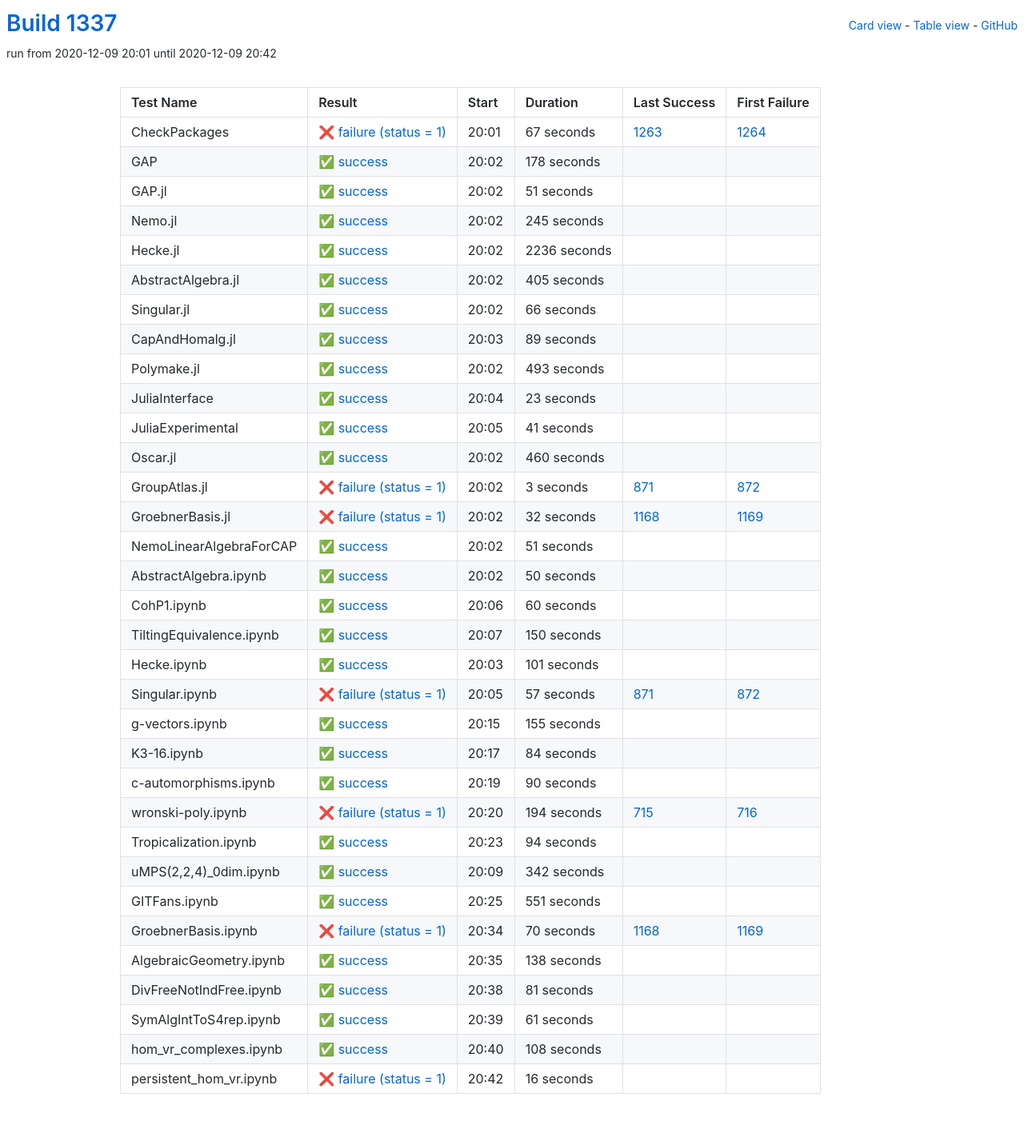
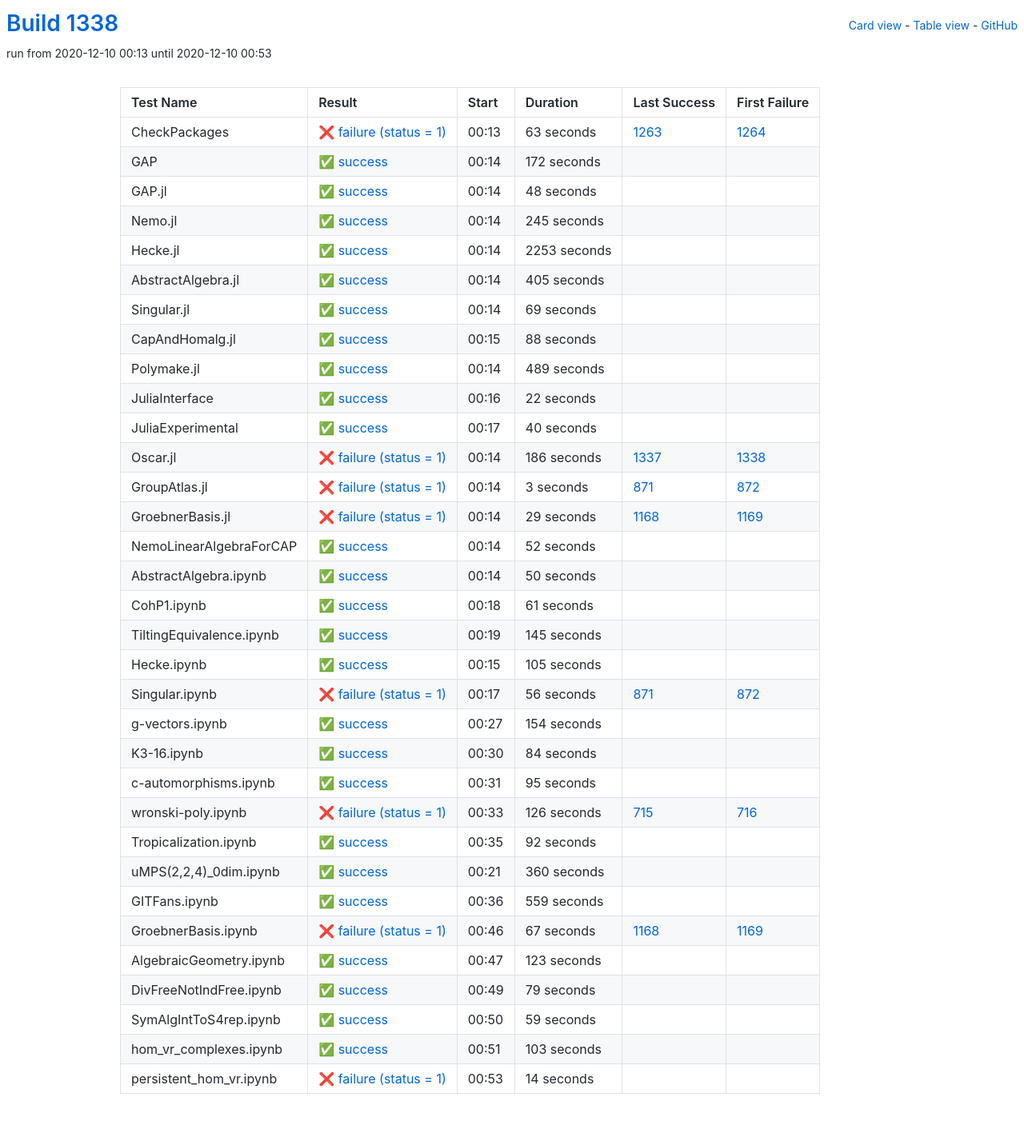
Before and after one commit to oscar-system/oscar-ci-status-stable, a Jekyll site: the page built from table.html, in a window 1280 px wide. Shown: the whole page at 80% size. Built offline with Jekyll 4.4.1, drawn with Linux system fonts in a browser that asks for light colours.

Commit message:
Build #1338

```diff
--- a/_data/ci.yml
+++ b/_data/ci.yml
@@ -1,6 +1,6 @@
 ---
-build: 1337
-build_url: https://oscarci.mathematik.uni-kl.de/job/oscar-stable/1337/
+build: 1338
+build_url: https://oscarci.mathematik.uni-kl.de/job/oscar-stable/1338/
 job: oscar-stable
 organization: oscar-system
 repo: oscar-ci-status-stable
@@ -8,44 +8,44 @@ repourl: https://github.com/oscar-system/oscar-ci-status-stable
 tests:
 - name: CheckPackages
   id: checkpackages
-  log: https://oscarci.mathematik.uni-kl.de/job/oscar-stable/1337/artifact/logs/build-1337/CheckPackages.log
-  start: 2020-12-09 20:01
+  log: https://oscarci.mathematik.uni-kl.de/job/oscar-stable/1338/artifact/logs/build-1338/CheckPackages.log
+  start: 2020-12-10 00:13
   success: false
   exitcode: 1
   status: failure
-  duration: 67
+  duration: 63
   last_success: 1263
   last_success_url: https://oscarci.mathematik.uni-kl.de/job/oscar-stable/1263/
   first_failure: 1264
   first_failure_url: https://oscarci.mathematik.uni-kl.de/job/oscar-stable/1264/
 - name: GAP
   id: gap
-  log: https://oscarci.mathematik.uni-kl.de/job/oscar-stable/1337/artifact/logs/build-1337/GAP.log
-  start: 2020-12-09 20:02
+  log: https://oscarci.mathematik.uni-kl.de/job/oscar-stable/1338/artifact/logs/build-1338/GAP.log
+  start: 2020-12-10 00:14
   success: true
   exitcode: 0
   status: success
-  duration: 178
+  duration: 172
   last_success: false
   last_success_url:
   first_failure: false
   first_failure_url:
 - name: GAP.jl
   id: gap-jl
-  log: https://oscarci.mathematik.uni-kl.de/job/oscar-stable/1337/artifact/logs/build-1337/GAP.jl.log
-  start: 2020-12-09 20:02
+  log: https://oscarci.mathematik.uni-kl.de/job/oscar-stable/1338/artifact/logs/build-1338/GAP.jl.log
+  start: 2020-12-10 00:14
   success: true
   exitcode: 0
   status: success
-  duration: 51
+  duration: 48
   last_success: false
   last_success_url:
   first_failure: false
   first_failure_url:
 - name: Nemo.jl
   id: nemo-jl
-  log: https://oscarci.mathematik.uni-kl.de/job/oscar-stable/1337/artifact/logs/build-1337/Nemo.jl.log
-  start: 2020-12-09 20:02
+  log: https://oscarci.mathematik.uni-kl.de/job/oscar-stable/1338/artifact/logs/build-1338/Nemo.jl.log
+  start: 2020-12-10 00:14
   success: true
   exitcode: 0
   status: success
@@ -56,20 +56,20 @@ tests:
   first_failure_url:
 - name: Hecke.jl
   id: hecke-jl
-  log: https://oscarci.mathematik.uni-kl.de/job/oscar-stable/1337/artifact/logs/build-1337/Hecke.jl.log
-  start: 2020-12-09 20:02
+  log: https://oscarci.mathematik.uni-kl.de/job/oscar-stable/1338/artifact/logs/build-1338/Hecke.jl.log
+  start: 2020-12-10 00:14
   success: true
   exitcode: 0
   status: success
-  duration: 2236
+  duration: 2253
   last_success: false
   last_success_url:
   first_failure: false
   first_failure_url:
 - name: AbstractAlgebra.jl
   id: abstractalgebra-jl
-  log: https://oscarci.mathematik.uni-kl.de/job/oscar-stable/1337/artifact/logs/build-1337/AbstractAlgebra.jl.log
-  start: 2020-12-09 20:02
+  log: https://oscarci.mathematik.uni-kl.de/job/oscar-stable/1338/artifact/logs/build-1338/AbstractAlgebra.jl.log
+  start: 2020-12-10 00:14
   success: true
   exitcode: 0
   status: success
@@ -80,80 +80,80 @@ tests:
   first_failure_url:
 - name: Singular.jl
   id: singular-jl
-  log: https://oscarci.mathematik.uni-kl.de/job/oscar-stable/1337/artifact/logs/build-1337/Singular.jl.log
-  start: 2020-12-09 20:02
+  log: https://oscarci.mathematik.uni-kl.de/job/oscar-stable/1338/artifact/logs/build-1338/Singular.jl.log
+  start: 2020-12-10 00:14
   success: true
   exitcode: 0
   status: success
-  duration: 66
+  duration: 69
   last_success: false
   last_success_url:
   first_failure: false
   first_failure_url:
 - name: CapAndHomalg.jl
   id: capandhomalg-jl
-  log: https://oscarci.mathematik.uni-kl.de/job/oscar-stable/1337/artifact/logs/build-1337/CapAndHomalg.jl.log
-  start: 2020-12-09 20:03
+  log: https://oscarci.mathematik.uni-kl.de/job/oscar-stable/1338/artifact/logs/build-1338/CapAndHomalg.jl.log
+  start: 2020-12-10 00:15
   success: true
   exitcode: 0
   status: success
-  duration: 89
+  duration: 88
   last_success: false
   last_success_url:
   first_failure: false
   first_failure_url:
 - name: Polymake.jl
   id: polymake-jl
-  log: https://oscarci.mathematik.uni-kl.de/job/oscar-stable/1337/artifact/logs/build-1337/Polymake.jl.log
-  start: 2020-12-09 20:02
+  log: https://oscarci.mathematik.uni-kl.de/job/oscar-stable/1338/artifact/logs/build-1338/Polymake.jl.log
+  start: 2020-12-10 00:14
   success: true
   exitcode: 0
   status: success
-  duration: 493
+  duration: 489
   last_success: false
   last_success_url:
   first_failure: false
   first_failure_url:
 - name: JuliaInterface
   id: juliainterface
-  log: https://oscarci.mathematik.uni-kl.de/job/oscar-stable/1337/artifact/logs/build-1337/JuliaInterface.log
-  start: 2020-12-09 20:04
+  log: https://oscarci.mathematik.uni-kl.de/job/oscar-stable/1338/artifact/logs/build-1338/JuliaInterface.log
+  start: 2020-12-10 00:16
   success: true
   exitcode: 0
   status: success
-  duration: 23
+  duration: 22
   last_success: false
   last_success_url:
   first_failure: false
   first_failure_url:
 - name: JuliaExperimental
   id: juliaexperimental
-  log: https://oscarci.mathematik.uni-kl.de/job/oscar-stable/1337/artifact/logs/build-1337/JuliaExperimental.log
-  start: 2020-12-09 20:05
+  log: https://oscarci.mathematik.uni-kl.de/job/oscar-stable/1338/artifact/logs/build-1338/JuliaExperimental.log
+  start: 2020-12-10 00:17
   success: true
   exitcode: 0
   status: success
-  duration: 41
+  duration: 40
   last_success: false
   last_success_url:
   first_failure: false
   first_failure_url:
 - name: Oscar.jl
   id: oscar-jl
-  log: https://oscarci.mathematik.uni-kl.de/job/oscar-stable/1337/artifact/logs/build-1337/Oscar.jl.log
-  start: 2020-12-09 20:02
-  success: true
-  exitcode: 0
-  status: success
-  duration: 460
-  last_success: false
-  last_success_url:
-  first_failure: false
-  first_failure_url:
+  log: https://oscarci.mathematik.uni-kl.de/job/oscar-stable/1338/artifact/logs/build-1338/Oscar.jl.log
+  start: 2020-12-10 00:14
+  success: false
+  exitcode: 1
+  status: failure
+  duration: 186
+  last_success: 1337
+  last_success_url: https://oscarci.mathematik.uni-kl.de/job/oscar-stable/1337/
+  first_failure: 1338
+  first_failure_url: https://oscarci.mathematik.uni-kl.de/job/oscar-stable/1338/
 - name: GroupAtlas.jl
   id: groupatlas-jl
-  log: https://oscarci.mathematik.uni-kl.de/job/oscar-stable/1337/artifact/logs/build-1337/GroupAtlas.jl.log
-  start: 2020-12-09 20:02
+  log: https://oscarci.mathematik.uni-kl.de/job/oscar-stable/1338/artifact/logs/build-1338/GroupAtlas.jl.log
+  start: 2020-12-10 00:14
   success: false
   exitcode: 1
   status: failure
@@ -164,32 +164,32 @@ tests:
   first_failure_url: https://oscarci.mathematik.uni-kl.de/job/oscar-stable/872/
 - name: GroebnerBasis.jl
   id: groebnerbasis-jl
-  log: https://oscarci.mathematik.uni-kl.de/job/oscar-stable/1337/artifact/logs/build-1337/GroebnerBasis.jl.log
-  start: 2020-12-09 20:02
+  log: https://oscarci.mathematik.uni-kl.de/job/oscar-stable/1338/artifact/logs/build-1338/GroebnerBasis.jl.log
+  start: 2020-12-10 00:14
   success: false
   exitcode: 1
   status: failure
-  duration: 32
+  duration: 29
   last_success: 1168
   last_success_url: https://oscarci.mathematik.uni-kl.de/job/oscar-stable/1168/
   first_failure: 1169
   first_failure_url: https://oscarci.mathematik.uni-kl.de/job/oscar-stable/1169/
 - name: NemoLinearAlgebraForCAP
   id: nemolinearalgebraforcap
-  log: https://oscarci.mathematik.uni-kl.de/job/oscar-stable/1337/artifact/logs/build-1337/NemoLinearAlgebraForCAP.log
-  start: 2020-12-09 20:02
+  log: https://oscarci.mathematik.uni-kl.de/job/oscar-stable/1338/artifact/logs/build-1338/NemoLinearAlgebraForCAP.log
+  start: 2020-12-10 00:14
   success: true
   exitcode: 0
   status: success
-  duration: 51
+  duration: 52
   last_success: false
   last_success_url:
   first_failure: false
   first_failure_url:
 - name: AbstractAlgebra.ipynb
   id: abstractalgebra-ipynb
-  log: https://oscarci.mathematik.uni-kl.de/job/oscar-stable/1337/artifact/logs/build-1337/AbstractAlgebra.ipynb.log
-  start: 2020-12-09 20:02
+  log: https://oscarci.mathematik.uni-kl.de/job/oscar-stable/1338/artifact/logs/build-1338/AbstractAlgebra.ipynb.log
+  start: 2020-12-10 00:14
   success: true
   exitcode: 0
   status: success
@@ -200,68 +200,68 @@ tests:
   first_failure_url:
 - name: CohP1.ipynb
   id: cohp1-ipynb
-  log: https://oscarci.mathematik.uni-kl.de/job/oscar-stable/1337/artifact/logs/build-1337/CohP1.ipynb.log
-  start: 2020-12-09 20:06
+  log: https://oscarci.mathematik.uni-kl.de/job/oscar-stable/1338/artifact/logs/build-1338/CohP1.ipynb.log
+  start: 2020-12-10 00:18
   success: true
   exitcode: 0
   status: success
-  duration: 60
+  duration: 61
   last_success: false
   last_success_url:
   first_failure: false
   first_failure_url:
 - name: TiltingEquivalence.ipynb
   id: tiltingequivalence-ipynb
-  log: https://oscarci.mathematik.uni-kl.de/job/oscar-stable/1337/artifact/logs/build-1337/TiltingEquivalence.ipynb.log
-  start: 2020-12-09 20:07
+  log: https://oscarci.mathematik.uni-kl.de/job/oscar-stable/1338/artifact/logs/build-1338/TiltingEquivalence.ipynb.log
+  start: 2020-12-10 00:19
   success: true
   exitcode: 0
   status: success
-  duration: 150
+  duration: 145
   last_success: false
   last_success_url:
   first_failure: false
   first_failure_url:
 - name: Hecke.ipynb
   id: hecke-ipynb
-  log: https://oscarci.mathematik.uni-kl.de/job/oscar-stable/1337/artifact/logs/build-1337/Hecke.ipynb.log
-  start: 2020-12-09 20:03
+  log: https://oscarci.mathematik.uni-kl.de/job/oscar-stable/1338/artifact/logs/build-1338/Hecke.ipynb.log
+  start: 2020-12-10 00:15
   success: true
   exitcode: 0
   status: success
-  duration: 101
+  duration: 105
   last_success: false
   last_success_url:
   first_failure: false
   first_failure_url:
 - name: Singular.ipynb
   id: singular-ipynb
-  log: https://oscarci.mathematik.uni-kl.de/job/oscar-stable/1337/artifact/logs/build-1337/Singular.ipynb.log
-  start: 2020-12-09 20:05
+  log: https://oscarci.mathematik.uni-kl.de/job/oscar-stable/1338/artifact/logs/build-1338/Singular.ipynb.log
+  start: 2020-12-10 00:17
   success: false
   exitcode: 1
   status: failure
-  duration: 57
+  duration: 56
   last_success: 871
   last_success_url: https://oscarci.mathematik.uni-kl.de/job/oscar-stable/871/
   first_failure: 872
   first_failure_url: https://oscarci.mathematik.uni-kl.de/job/oscar-stable/872/
 - name: g-vectors.ipynb
   id: g-vectors-ipynb
-  log: https://oscarci.mathematik.uni-kl.de/job/oscar-stable/1337/artifact/logs/build-1337/g-vectors.ipynb.log
-  start: 2020-12-09 20:15
+  log: https://oscarci.mathematik.uni-kl.de/job/oscar-stable/1338/artifact/logs/build-1338/g-vectors.ipynb.log
+  start: 2020-12-10 00:27
   success: true
   exitcode: 0
   status: success
-  duration: 155
+  duration: 154
   last_success: false
   last_success_url:
   first_failure: false
   first_failure_url:
 - name: K3-16.ipynb
   id: k3-16-ipynb
-  log: https://oscarci.mathematik.uni-kl.de/job/oscar-stable/1337/artifact/logs/build-1337/K3-16.ipynb.log
-  start: 2020-12-09 20:17
+  log: https://oscarci.mathematik.uni-kl.de/job/oscar-stable/1338/artifact/logs/build-1338/K3-16.ipynb.log
+  start: 2020-12-10 00:30
   success: true
   exitcode: 0
   status: success
@@ -272,132 +272,132 @@ tests:
   first_failure_url:
 - name: c-automorphisms.ipynb
   id: c-automorphisms-ipynb
-  log: https://oscarci.mathematik.uni-kl.de/job/oscar-stable/1337/artifact/logs/build-1337/c-automorphisms.ipynb.log
-  start: 2020-12-09 20:19
+  log: https://oscarci.mathematik.uni-kl.de/job/oscar-stable/1338/artifact/logs/build-1338/c-automorphisms.ipynb.log
+  start: 2020-12-10 00:31
   success: true
   exitcode: 0
   status: success
-  duration: 90
+  duration: 95
   last_success: false
   last_success_url:
   first_failure: false
   first_failure_url:
 - name: wronski-poly.ipynb
   id: wronski-poly-ipynb
-  log: https://oscarci.mathematik.uni-kl.de/job/oscar-stable/1337/artifact/logs/build-1337/wronski-poly.ipynb.log
-  start: 2020-12-09 20:20
+  log: https://oscarci.mathematik.uni-kl.de/job/oscar-stable/1338/artifact/logs/build-1338/wronski-poly.ipynb.log
+  start: 2020-12-10 00:33
   success: false
   exitcode: 1
   status: failure
-  duration: 194
+  duration: 126
   last_success: 715
   last_success_url: https://oscarci.mathematik.uni-kl.de/job/oscar-stable/715/
   first_failure: 716
   first_failure_url: https://oscarci.mathematik.uni-kl.de/job/oscar-stable/716/
 - name: Tropicalization.ipynb
   id: tropicalization-ipynb
-  log: https://oscarci.mathematik.uni-kl.de/job/oscar-stable/1337/artifact/logs/build-1337/Tropicalization.ipynb.log
-  start: 2020-12-09 20:23
+  log: https://oscarci.mathematik.uni-kl.de/job/oscar-stable/1338/artifact/logs/build-1338/Tropicalization.ipynb.log
+  start: 2020-12-10 00:35
   success: true
   exitcode: 0
   status: success
-  duration: 94
+  duration: 92
   last_success: false
   last_success_url:
   first_failure: false
   first_failure_url:
 - name: uMPS(2,2,4)_0dim.ipynb
   id: umps-2-2-4-0dim-ipynb
-  log: https://oscarci.mathematik.uni-kl.de/job/oscar-stable/1337/artifact/logs/build-1337/uMPS-2-2-4-_0dim.ipynb.log
-  start: 2020-12-09 20:09
+  log: https://oscarci.mathematik.uni-kl.de/job/oscar-stable/1338/artifact/logs/build-1338/uMPS-2-2-4-_0dim.ipynb.log
+  start: 2020-12-10 00:21
   success: true
   exitcode: 0
   status: success
-  duration: 342
+  duration: 360
   last_success: false
   last_success_url:
   first_failure: false
   first_failure_url:
 - name: GITFans.ipynb
   id: gitfans-ipynb
-  log: https://oscarci.mathematik.uni-kl.de/job/oscar-stable/1337/artifact/logs/build-1337/GITFans.ipynb.log
-  start: 2020-12-09 20:25
+  log: https://oscarci.mathematik.uni-kl.de/job/oscar-stable/1338/artifact/logs/build-1338/GITFans.ipynb.log
+  start: 2020-12-10 00:36
   success: true
   exitcode: 0
   status: success
-  duration: 551
+  duration: 559
   last_success: false
   last_success_url:
   first_failure: false
   first_failure_url:
 - name: GroebnerBasis.ipynb
   id: groebnerbasis-ipynb
-  log: https://oscarci.mathematik.uni-kl.de/job/oscar-stable/1337/artifact/logs/build-1337/GroebnerBasis.ipynb.log
-  start: 2020-12-09 20:34
+  log: https://oscarci.mathematik.uni-kl.de/job/oscar-stable/1338/artifact/logs/build-1338/GroebnerBasis.ipynb.log
+  start: 2020-12-10 00:46
   success: false
   exitcode: 1
   status: failure
-  duration: 70
+  duration: 67
   last_success: 1168
   last_success_url: https://oscarci.mathematik.uni-kl.de/job/oscar-stable/1168/
   first_failure: 1169
   first_failure_url: https://oscarci.mathematik.uni-kl.de/job/oscar-stable/1169/
 - name: AlgebraicGeometry.ipynb
   id: algebraicgeometry-ipynb
-  log: https://oscarci.mathematik.uni-kl.de/job/oscar-stable/1337/artifact/logs/build-1337/AlgebraicGeometry.ipynb.log
-  start: 2020-12-09 20:35
+  log: https://oscarci.mathematik.uni-kl.de/job/oscar-stable/1338/artifact/logs/build-1338/AlgebraicGeometry.ipynb.log
+  start: 2020-12-10 00:47
   success: true
   exitcode: 0
   status: success
-  duration: 138
+  duration: 123
   last_success: false
   last_success_url:
   first_failure: false
   first_failure_url:
 - name: DivFreeNotIndFree.ipynb
   id: divfreenotindfree-ipynb
-  log: https://oscarci.mathematik.uni-kl.de/job/oscar-stable/1337/artifact/logs/build-1337/DivFreeNotIndFree.ipynb.log
-  start: 2020-12-09 20:38
+  log: https://oscarci.mathematik.uni-kl.de/job/oscar-stable/1338/artifact/logs/build-1338/DivFreeNotIndFree.ipynb.log
+  start: 2020-12-10 00:49
   success: true
   exitcode: 0
   status: success
-  duration: 81
+  duration: 79
   last_success: false
   last_success_url:
   first_failure: false
   first_failure_url:
 - name: SymAlgIntToS4rep.ipynb
   id: symalginttos4rep-ipynb
-  log: https://oscarci.mathematik.uni-kl.de/job/oscar-stable/1337/artifact/logs/build-1337/SymAlgIntToS4rep.ipynb.log
-  start: 2020-12-09 20:39
+  log: https://oscarci.mathematik.uni-kl.de/job/oscar-stable/1338/artifact/logs/build-1338/SymAlgIntToS4rep.ipynb.log
+  start: 2020-12-10 00:50
   success: true
   exitcode: 0
   status: success
-  duration: 61
+  duration: 59
   last_success: false
   last_success_url:
   first_failure: false
   first_failure_url:
 - name: hom_vr_complexes.ipynb
   id: hom-vr-complexes-ipynb
-  log: https://oscarci.mathematik.uni-kl.de/job/oscar-stable/1337/artifact/logs/build-1337/hom_vr_complexes.ipynb.log
-  start: 2020-12-09 20:40
+  log: https://oscarci.mathematik.uni-kl.de/job/oscar-stable/1338/artifact/logs/build-1338/hom_vr_complexes.ipynb.log
+  start: 2020-12-10 00:51
   success: true
   exitcode: 0
   status: success
-  duration: 108
+  duration: 103
   last_success: false
   last_success_url:
   first_failure: false
   first_failure_url:
 - name: persistent_hom_vr.ipynb
   id: persistent-hom-vr-ipynb
-  log: https://oscarci.mathematik.uni-kl.de/job/oscar-stable/1337/artifact/logs/build-1337/persistent_hom_vr.ipynb.log
-  start: 2020-12-09 20:42
+  log: https://oscarci.mathematik.uni-kl.de/job/oscar-stable/1338/artifact/logs/build-1338/persistent_hom_vr.ipynb.log
+  start: 2020-12-10 00:53
   success: false
   exitcode: 1
   status: failure
-  duration: 16
+  duration: 14
   last_success: false
   last_success_url:
   first_failure: false
```
Also changed, not shown: README.md.
